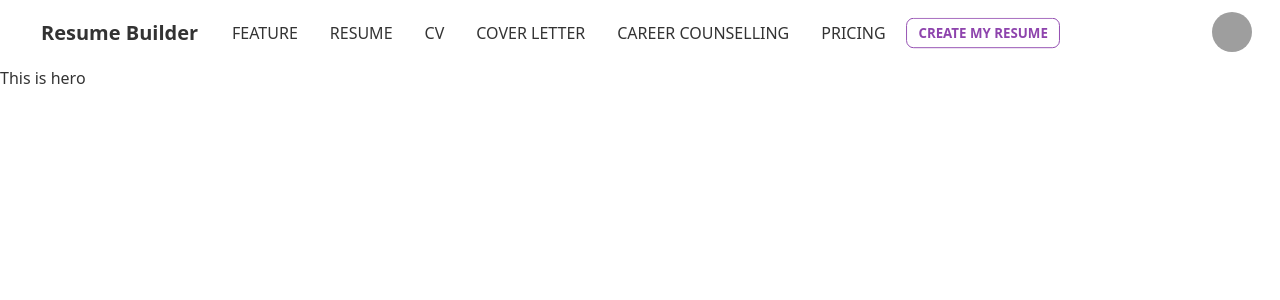
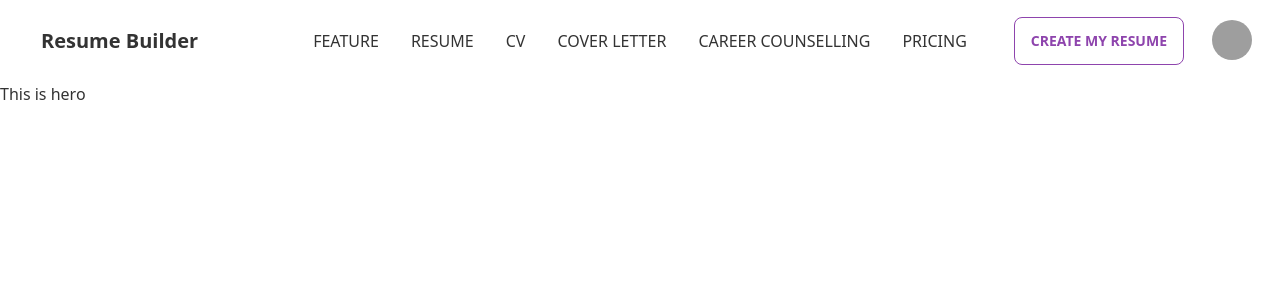
Before and after one commit to abdulawalsuhail/Reasume_Builder_0.6_Client, a React (Create React App) app: page / in a window 1280 px wide. Shown: the top 300 px of the page. Built offline with nearby package versions, Linux system fonts and the light colour scheme; grey boxes are pictures that could not be loaded.

Commit message:
change design

```diff
--- a/src/Components/Navbar/Navbar.js
+++ b/src/Components/Navbar/Navbar.js
@@ -3,20 +3,19 @@ import React, { useState } from "react";
 const Navbar = () => {
   const [user, setUser] = useState(true);
   const navItem = <>
-            <li><a>FEATURE</a></li>
-            <li><a>RESUME</a></li>
-            <li><a>CV</a></li>
-            <li><a>COVER LETTER</a></li>
-            <li><a>CAREER COUNSELLING</a></li>
-            <li><a>PRICING</a></li>
-            <a class="btn btn-primary btn-outline btn-xs md:btn-sm mt-2">Create My Resume</a>
+            <li className="hover:bg-primary hover:text-white rounded-md"><a>FEATURE</a></li>
+            <li className="hover:bg-primary hover:text-white rounded-md"><a>RESUME</a></li>
+            <li className="hover:bg-primary hover:text-white rounded-md"><a>CV</a></li>
+            <li className="hover:bg-primary hover:text-white rounded-md"><a>COVER LETTER</a></li>
+            <li className="hover:bg-primary hover:text-white rounded-md"><a>CAREER COUNSELLING</a></li>
+            <li className="hover:bg-primary hover:text-white rounded-md"><a>PRICING</a></li>
 
   </>
 
   return (
     <div className="mx-4">
       {/* Navbar start source code from Daisy UI */}
-      <div class="navbar">
+      <div class="navbar py-4">
         {/* Navbar left portion */}
         <div class="navbar-start">
           <div class="dropdown">
@@ -41,6 +40,8 @@ const Navbar = () => {
 
         {/* Navbar end portion */}
         <div class="navbar-end">
+
+          <a class="btn btn-primary btn-outline btn-sm md:btn-md mr-6">Create My Resume</a>
           {
             user
               ?
```
